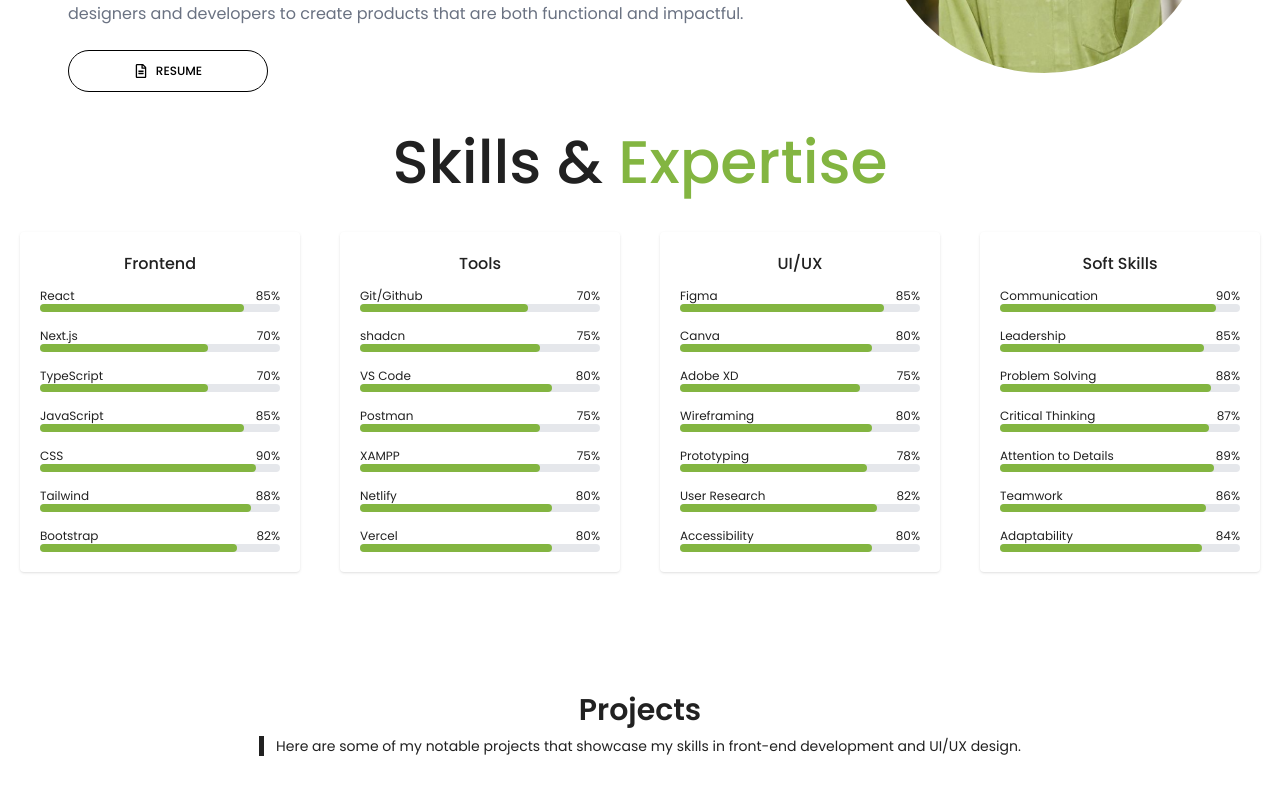
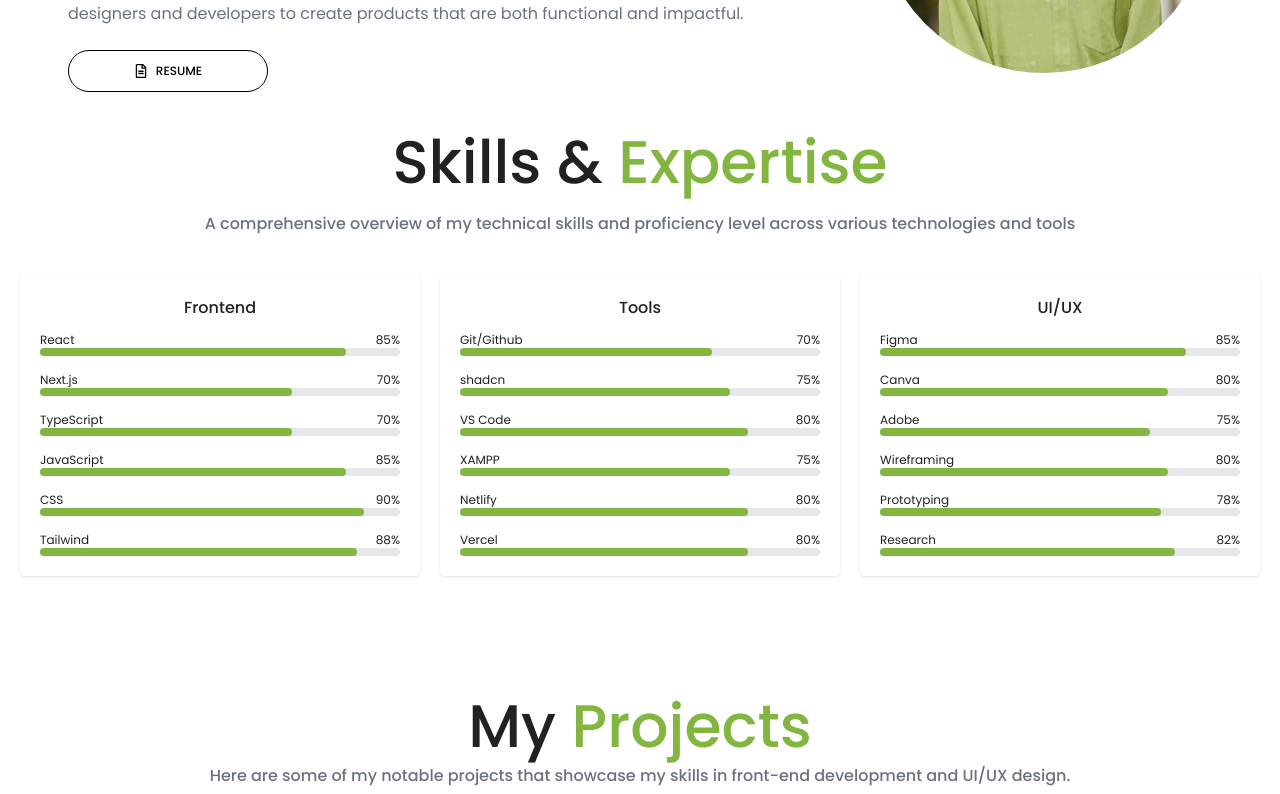
Before and after one commit to Joshua-olagunju/REACT-PORTFOLIO, a React (Vite) app: page / in a window 1280 px wide. Shown: the part 920-1714 px from the top of the page. Built offline with nearby package versions, Linux system fonts and the light colour scheme.

Commit message:
mY react portfolio

```diff
--- a/src/pages/project.tsx
+++ b/src/pages/project.tsx
@@ -13,11 +13,15 @@ export function Project() {
       className="py-20 md:py-30 flex flex-col items-center justify-center gap-10 !px-5 !md:px-20"
     >
       <div className="flex flex-col gap-2 items-center">
-        <h2 className="text-3xl font-[600] ">Projects</h2>
-        <p className="text-sm border-l-5   pl-3 max-w-3xl text-center">
-          Here are some of my notable projects that showcase my skills in
-          front-end development and UI/UX design.
-        </p>
+       <h1 className="text-6xl text-start md:text-center font-[500] mb-0">
+          My <span className="text-[#83b541]">Projects</span>
+        </h1>
+        <div className="flex flex-col gap-2 items-center text-start md:text-center justify-center  ">
+          <h3 className="text-1xl font-[500] text-gray-500">
+            Here are some of my notable projects that showcase my skills in
+            front-end development and UI/UX design.
+          </h3>
+        </div>
       </div>
       <div className="grid grid-cols-1 md:grid-cols-3  gap-10 w-full">
         {/* Project Card 1 */}
--- a/src/pages/skill.tsx
+++ b/src/pages/skill.tsx
@@ -6,16 +6,24 @@ export function Skill() {
   // Rendered JSX
   // ==================================
   return (
-    <div className="flex flex-col gap-10 flex-1   !mx-5">
-      <div className=" !text-center  ">
-        <h1 className="text-6xl font-[500] mb-0">
+    <>
+      <div className="flex flex-col gap-10  " id="skills">
+        <div className=" !text-center  flex flex-col gap-5 !mx-5">
+          <h1 className="text-6xl text-start md:text-center font-[500] mb-0">
             Skills & <span className="text-[#83b541]">Expertise</span>
           </h1>
+
+          <div className="flex flex-col gap-2 items-center text-start md:text-center justify-center  ">
+            <h3 className="text-1xl font-[500] text-gray-500">
+              A comprehensive overview of my technical skills and proficiency
+              level across various technologies and tools
+            </h3>
+          </div>
         </div>
 
-      <div className="flex-1  flex flex-col gap-10 md:flex-row justify-center items-center">
-        <div className="shadow-sm p-5 rounded flex gap-3  flex-col w-full">
-          <div className="mb-5 text-center font-[500]">
+        <div className="  !mx-5  flex flex-col gap-5 md:flex-row justify-center items-center">
+          <div className="shadow-sm p-5 rounded flex gap-3  flex-col w-full md:w-1/2">
+            <div className="mb-5 text-center text-1xl font-[500]">
               <h1>Frontend</h1>
             </div>
             <div className="flex flex-col gap-4 text-xs">
@@ -92,22 +100,10 @@ export function Skill() {
                   />
                 </div>
               </div>
-            <div>
-              <div className="flex items-center gap-20 justify-between mb-1">
-                <p>Bootstrap</p>
-                <p>82%</p>
-              </div>
-              <div className="w-full bg-gray-200 rounded-full h-2">
-                <div
-                  className="bg-[#83b541] h-2 rounded-full transition-all duration-700"
-                  style={{ width: "82%" }}
-                />
             </div>
           </div>
-          </div>
-        </div>
-        <div className="shadow-sm p-5 rounded flex gap-3  flex-col w-full">
-          <div className="mb-5 text-center font-[500]">
+          <div className="shadow-sm p-5 rounded flex gap-3  flex-col w-full md:w-1/2">
+            <div className="mb-5 text-center text-1xl font-[500]">
               <h1>Tools</h1>
             </div>
             <div className="flex flex-col gap-4 text-xs">
@@ -144,18 +140,6 @@ export function Skill() {
                   <div
                     className="bg-[#83b541] h-2 rounded-full transition-all duration-700"
                     style={{ width: "80%" }}
-                />
-              </div>
-            </div>
-            <div>
-              <div className="flex items-center gap-20 justify-between mb-1">
-                <p>Postman</p>
-                <p>75%</p>
-              </div>
-              <div className="w-full bg-gray-200 rounded-full h-2">
-                <div
-                  className="bg-[#83b541] h-2 rounded-full transition-all duration-700"
-                  style={{ width: "75%" }}
                   />
                 </div>
               </div>
@@ -198,8 +182,8 @@ export function Skill() {
               </div>
             </div>
           </div>
-        <div className="shadow-sm p-5 rounded flex gap-3  flex-col w-full">
-          <div className="mb-5 text-center font-[500]">
+          <div className="shadow-sm p-5 rounded flex gap-3  flex-col w-full md:w-1/2">
+            <div className="mb-5 text-center text-1xl font-[500]">
               <h1>UI/UX</h1>
             </div>
             <div className="flex flex-col gap-4 text-xs">
@@ -229,7 +213,7 @@ export function Skill() {
               </div>
               <div>
                 <div className="flex items-center gap-20 justify-between mb-1">
-                <p>Adobe XD</p>
+                  <p>Adobe</p>
                   <p>75%</p>
                 </div>
                 <div className="w-full bg-gray-200 rounded-full h-2">
@@ -265,7 +249,7 @@ export function Skill() {
               </div>
               <div>
                 <div className="flex items-center gap-20 justify-between mb-1">
-                <p>User Research</p>
+                  <p>Research</p>
                   <p>82%</p>
                 </div>
                 <div className="w-full bg-gray-200 rounded-full h-2">
@@ -275,112 +259,10 @@ export function Skill() {
                   />
                 </div>
               </div>
-            <div>
-              <div className="flex items-center gap-20 justify-between mb-1">
-                <p>Accessibility</p>
-                <p>80%</p>
-              </div>
-              <div className="w-full bg-gray-200 rounded-full h-2">
-                <div
-                  className="bg-[#83b541] h-2 rounded-full transition-all duration-700"
-                  style={{ width: "80%" }}
-                />
             </div>
           </div>
         </div>
       </div>
-        <div className="shadow-sm p-5 rounded flex gap-3  flex-col w-full">
-          <div className="mb-5 text-center font-[500]">
-            <h1>Soft Skills</h1>
-          </div>
-          <div className="flex flex-col gap-4 text-xs">
-            <div>
-              <div className="flex items-center gap-20 justify-between mb-1">
-                <p>Communication</p>
-                <p>90%</p>
-              </div>
-              <div className="w-full bg-gray-200 rounded-full h-2">
-                <div
-                  className="bg-[#83b541] h-2 rounded-full transition-all duration-700"
-                  style={{ width: "90%" }}
-                />
-              </div>
-            </div>
-            <div>
-              <div className="flex items-center gap-20 justify-between mb-1">
-                <p>Leadership</p>
-                <p>85%</p>
-              </div>
-              <div className="w-full bg-gray-200 rounded-full h-2">
-                <div
-                  className="bg-[#83b541] h-2 rounded-full transition-all duration-700"
-                  style={{ width: "85%" }}
-                />
-              </div>
-            </div>
-            <div>
-              <div className="flex items-center gap-20 justify-between mb-1">
-                <p>Problem Solving</p>
-                <p>88%</p>
-              </div>
-              <div className="w-full bg-gray-200 rounded-full h-2">
-                <div
-                  className="bg-[#83b541] h-2 rounded-full transition-all duration-700"
-                  style={{ width: "88%" }}
-                />
-              </div>
-            </div>
-            <div>
-              <div className="flex items-center gap-20 justify-between mb-1">
-                <p>Critical Thinking</p>
-                <p>87%</p>
-              </div>
-              <div className="w-full bg-gray-200 rounded-full h-2">
-                <div
-                  className="bg-[#83b541] h-2 rounded-full transition-all duration-700"
-                  style={{ width: "87%" }}
-                />
-              </div>
-            </div>
-            <div>
-              <div className="flex items-center gap-20 justify-between mb-1">
-                <p>Attention to Details</p>
-                <p>89%</p>
-              </div>
-              <div className="w-full bg-gray-200 rounded-full h-2">
-                <div
-                  className="bg-[#83b541] h-2 rounded-full transition-all duration-700"
-                  style={{ width: "89%" }}
-                />
-              </div>
-            </div>
-            <div>
-              <div className="flex items-center gap-20 justify-between mb-1">
-                <p>Teamwork</p>
-                <p>86%</p>
-              </div>
-              <div className="w-full bg-gray-200 rounded-full h-2">
-                <div
-                  className="bg-[#83b541] h-2 rounded-full transition-all duration-700"
-                  style={{ width: "86%" }}
-                />
-              </div>
-            </div>
-            <div>
-              <div className="flex items-center gap-20 justify-between mb-1">
-                <p>Adaptability</p>
-                <p>84%</p>
-              </div>
-              <div className="w-full bg-gray-200 rounded-full h-2">
-                <div
-                  className="bg-[#83b541] h-2 rounded-full transition-all duration-700"
-                  style={{ width: "84%" }}
-                />
-              </div>
-            </div>
-          </div>
-        </div>
-      </div>
-    </div>
+    </>
   );
 }
```
Lines whose indentation alone changed are shown as unchanged.
